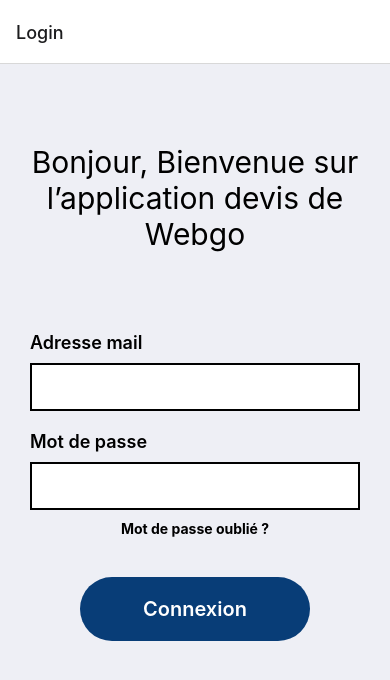
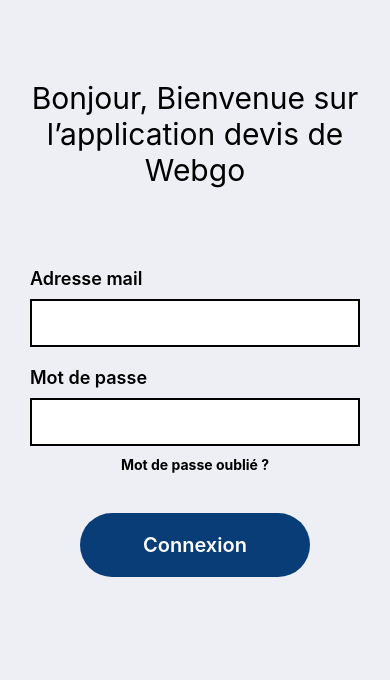
Before and after one commit to cyrcab/appDevis_frontend, a React Native app: screen / in a window 390 px wide. Shown: the top 680 px of the page. Built offline with nearby package versions, Linux system fonts and the light colour scheme.

Commit message:
style of status bar and differents headers done

```diff
--- a/AppContainer.js
+++ b/AppContainer.js
@@ -1,4 +1,5 @@
 import React from 'react';
+import { StatusBar } from 'react-native';
 import { NavigationContainer } from '@react-navigation/native';
 import { createNativeStackNavigator } from '@react-navigation/native-stack';
 import { useSelector } from 'react-redux';
@@ -25,8 +26,17 @@
 
   return (
     <NavigationContainer>
+      <StatusBar barStyle="light-content" />
       {user.isConnected ? (
-        <Stack.Navigator screenOptions={{ headerShown: false }}>
+        <Stack.Navigator
+          screenOptions={{
+            headerShown: false,
+            headerStyle: {
+              backgroundColor: '#083D77',
+            },
+            headerTintColor: '#EFEFEF',
+          }}
+        >
           <Stack.Screen name="App devis" component={BottomNavBar} />
           <Stack.Screen
             name="Création de devis"
--- a/components/navBar/BottomNavbar.js
+++ b/components/navBar/BottomNavbar.js
@@ -17,6 +17,10 @@
     <Tab.Navigator
       screenOptions={({ route }) => ({
         headerShown: true,
+        headerStyle: {
+          backgroundColor: '#083D77',
+        },
+        headerTintColor: '#EFEFEF',
         // eslint-disable-next-line react/no-unstable-nested-components
         tabBarIcon: ({ color, size }) => {
           const iconName = {
--- a/screens/admin/Login.js
+++ b/screens/admin/Login.js
@@ -8,6 +8,7 @@
   TextInput,
   StyleSheet,
   TouchableOpacity,
+  StatusBar,
 } from 'react-native';
 import connectUser from '../helpers/authentification/connectUser';
 
@@ -32,6 +33,7 @@
 
   return (
     <SafeAreaView style={styles.main}>
+      <StatusBar barStyle="dark-content" />
       <View style={styles.header}>
         <Text style={styles.title}>
           Bonjour, Bienvenue sur l’application devis de Webgo
--- a/screens/helpers/LoginStackScreen.js
+++ b/screens/helpers/LoginStackScreen.js
@@ -8,7 +8,15 @@
 const LoginStack = createNativeStackNavigator();
 const LoginStackScreen = () => {
   return (
-    <LoginStack.Navigator screenOptions={{ headerShown: true }}>
+    <LoginStack.Navigator
+      screenOptions={{
+        headerShown: false,
+        headerStyle: {
+          backgroundColor: '#083D77',
+        },
+        headerTintColor: '#EFEFEF',
+      }}
+    >
       <LoginStack.Screen name="Login" component={Login} />
       <LoginStack.Screen name="Reset Password" component={ResetPass} />
     </LoginStack.Navigator>
```
